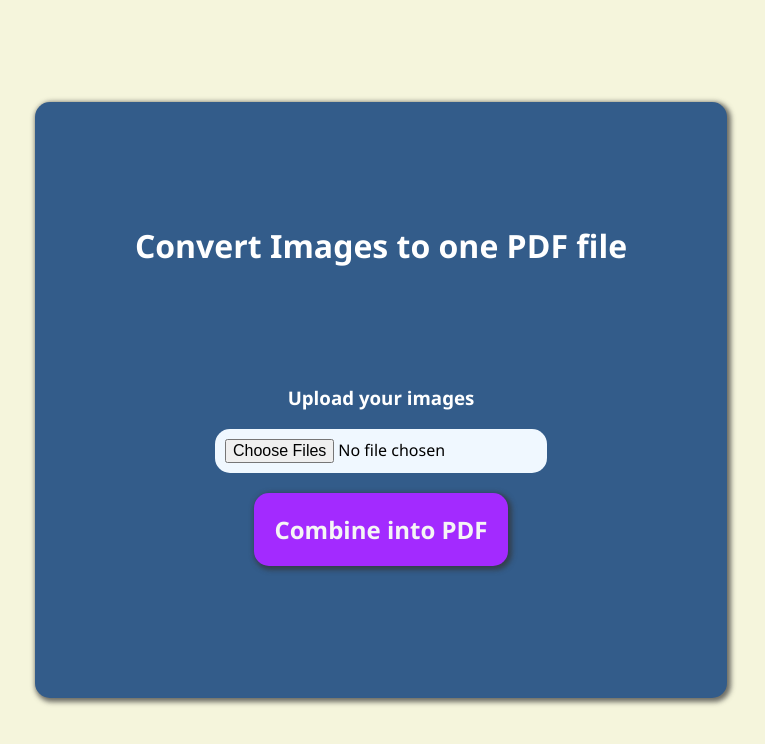
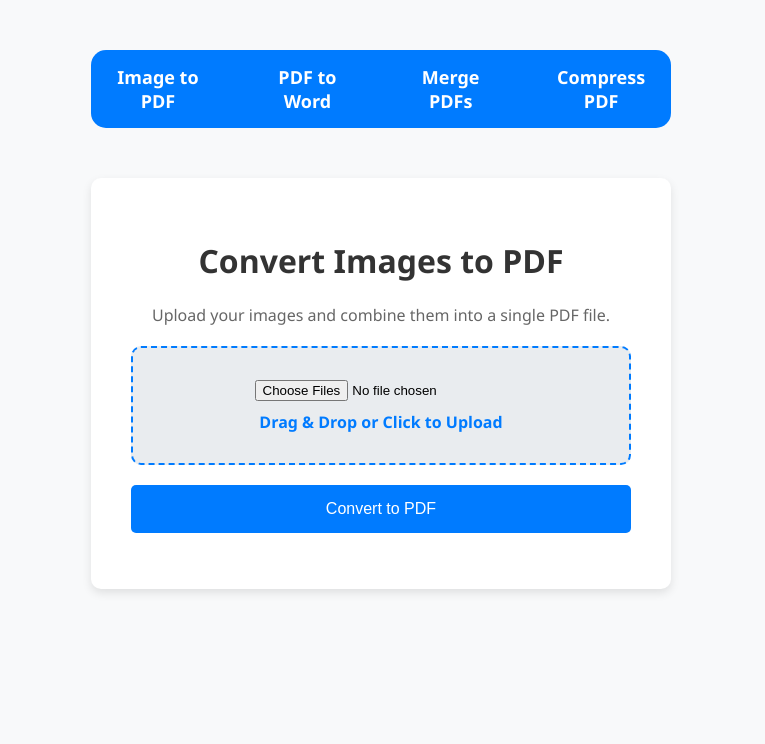
Before and after one commit to mohamedterbaoui/ImageToPDF, a plain HTML site: page index.html in a window 1280 px wide. Shown: the whole page, without its empty margins (259-1024 px from the left). Drawn offline with Linux system fonts and the light colour scheme.

Commit message:
added 4 tabs for the tools

```diff
--- a/frontend/script.js
+++ b/frontend/script.js
@@ -1,10 +1,28 @@
+document.addEventListener("DOMContentLoaded", () => {
+  const navLinks = document.querySelectorAll(".nav-link");
+  const sections = document.querySelectorAll(".container");
+
+  navLinks.forEach((link) => {
+    link.addEventListener("click", (e) => {
+      e.preventDefault();
+
+      // Hide all sections
+      sections.forEach((section) => (section.style.display = "none"));
+
+      // Show the clicked section
+      const targetId = e.target.getAttribute("data-target");
+      document.getElementById(targetId).style.display = "block";
+    });
+  });
+});
+
 // getting the upload button
-const uploadBtn = document.querySelector('#uploadBtn');
+const uploadBtn = document.querySelector("#uploadBtn");
 
 // Adding the onClick function for the upload button
 
-uploadBtn.addEventListener('click', async () => {
-    const input = document.querySelector('#imageInput');
+uploadBtn.addEventListener("click", async () => {
+  const input = document.querySelector("#imageInput");
   const files = input.files;
 
   if (files.length === 0) {
@@ -15,20 +33,23 @@ uploadBtn.addEventListener('click', async () => {
   // Creating a FormData Objet and adding the images to it, to send it in a
   // HTTP request
   const formData = new FormData();
-    for (let i = 0; i < files.length; i++){
+  for (let i = 0; i < files.length; i++) {
     console.log(i);
     formData.append("images", files[i]);
   }
 
-    const progressMessage = document.querySelector('#message');
+  const progressMessage = document.querySelector("#message");
   progressMessage.textContent = "Uploading...";
 
   try {
     // Sending the files to the backend
-        const response = await fetch('https://imagetopdf-3nph.onrender.com/upload', {
-            method: 'POST',
-            body: formData
-        });
+    const response = await fetch(
+      "https://imagetopdf-3nph.onrender.com/upload",
+      {
+        method: "POST",
+        body: formData,
+      }
+    );
 
     // Handling the backend's response
     const data = await response.json();
@@ -36,15 +57,14 @@ uploadBtn.addEventListener('click', async () => {
     if (response.ok) {
       progressMessage.textContent = "Download your PDF at this link:";
 
-            const divBlock = document.querySelector('.container');
-            const link = document.createElement('a');
+      const divBlock = document.querySelector(".container");
+      const link = document.createElement("a");
 
       link.href = `${data.pdf_url}`;
       link.target = "_blank";
       link.textContent = "Click Here";
 
       divBlock.appendChild(link);
-
     } else {
       progressMessage.textContent = "Error: " + data.error;
     }
--- a/frontend/styles.css
+++ b/frontend/styles.css
@@ -1,59 +1,109 @@
-html {
-    height: 100%;
-    display: grid;
-    place-items: center;
-    margin: 0;
+body {
+  font-family: "Segoe UI", Tahoma, Geneva, Verdana, sans-serif;
+  margin: 0;
+  padding: 0;
+  background-color: #f8f9fa;
+  display: flex;
+  flex-direction: column;
+  align-items: center;
+  min-height: 100vh;
 }
 
-body {
-    font-family: 'Segoe UI', Tahoma, Geneva, Verdana, sans-serif;
-    font-size: 16px;
-    background-color: beige;
+.navbar {
+  max-width: 580px;
+  margin-top: 50px;
+  border-radius: 15px;
+  background-color: #007bff;
+  text-align: center;
+  color: white;
+  font-size: 18px;
+  font-weight: bold;
+  display: flex;
+  justify-content: center;
+  gap: 20px;
+  flex-wrap: nowrap;
+}
 
+.navbar a {
+  color: white;
+  text-decoration: none;
+  padding: 15px 15px;
+  border-radius: 5px;
+  transition: background 0.3s;
+}
+
+.navbar a:hover {
+  background-color: #0056b3;
+  border-radius: 15px;
 }
 
 .container {
-    border-radius: 15px;
-    background-color: #335c8a;
-    padding: 100px;
-    display: flex;
-    flex-direction: column;
-    justify-content: center;
-    align-items: center;
-    box-shadow: 2px 2px 5px 2px rgba(51, 51, 51, 0.7);
+  background: white;
+  padding: 40px;
+  border-radius: 10px;
+  box-shadow: 0px 4px 10px rgba(0, 0, 0, 0.1);
+  text-align: center;
+  max-width: 500px;
+  width: 90%;
+  margin-top: 50px;
 }
 
 h1 {
-    color: white;
-    font-weight: 700;
-    margin-bottom: 100px;
+  color: #333;
 }
 
-h3 {
-    color: white;
+.subtitle {
+  color: #666;
+  margin-bottom: 20px;
 }
 
-#imageInput {
-    all : unset;
-    background-color: aliceblue;
-    margin-bottom: 20px;
-    padding: 10px;
-    border-radius: 15px;
-    cursor: pointer;
+.upload-area {
+  border: 2px dashed #007bff;
+  padding: 30px;
+  border-radius: 10px;
+  background-color: #e9ecef;
+  cursor: pointer;
+}
+
+.upload-box {
+  display: block;
+  margin-top: 10px;
+  font-weight: bold;
+  color: #007bff;
 }
 
 #uploadBtn {
-    all :unset;
-    cursor: pointer;
-    padding: 20px;
-    border-radius: 15px;
-    background-color: #a32aff;
-    color: #F5F5F5;
-    font-weight: 900;
-    font-size: 1.5rem;
-    box-shadow: 2px 2px 5px 2px rgba(51, 51, 51, 0.7);
+  background-color: #007bff;
+  color: white;
+  border: none;
+  padding: 15px;
+  border-radius: 5px;
+  cursor: pointer;
+  font-size: 16px;
+  margin-top: 20px;
+  width: 100%;
 }
 
 #uploadBtn:hover {
-    background-color: #791ac2;
+  background-color: #0056b3;
 }
+
+@media (max-width: 600px) {
+  .navbar {
+    flex-direction: column;
+    align-items: center;
+  }
+
+  .container {
+    padding: 20px;
+  }
+
+  .upload-area {
+    padding: 20px;
+  }
+
+  #uploadBtn {
+    padding: 10px;
+    font-size: 14px;
+  }
+}
--- a/index.html
+++ b/index.html
@@ -1,17 +1,75 @@
 <!DOCTYPE html>
 <html lang="en">
   <head>
-        <meta charset="UTF-8">
-        <meta name="viewport" content="width=device-width, initial-scale=1.0">
+    <meta charset="UTF-8" />
+    <meta name="viewport" content="width=device-width, initial-scale=1.0" />
     <title>Image to PDF</title>
-        <link rel="stylesheet" href="frontend/styles.css">
+    <link rel="stylesheet" href="frontend/styles.css" />
   </head>
   <body>
-        <div class="container">
-            <h1>Convert Images to one PDF file</h1>
-            <h3>Upload your images</h3>
-            <input type="file" id="imageInput" multiple accept="image/*">
-            <button id="uploadBtn">Combine into PDF</button>
+    <div class="navbar">
+      <a href="#" class="nav-link" data-target="imageToPdf">Image to PDF</a>
+      <a href="#" class="nav-link" data-target="pdfToWord">PDF to Word</a>
+      <a href="#" class="nav-link" data-target="mergePdfs">Merge PDFs</a>
+      <a href="#" class="nav-link" data-target="compressPdf">Compress PDF</a>
+    </div>
+    <div class="container" id="imageToPdf">
+      <h1>Convert Images to PDF</h1>
+      <p class="subtitle">
+        Upload your images and combine them into a single PDF file.
+      </p>
+      <div class="upload-area" id="uploadArea">
+        <input type="file" id="imageInput" multiple accept="image/*" />
+        <label for="imageInput" class="upload-box"
+          >Drag & Drop or Click to Upload</label
+        >
+      </div>
+      <button id="uploadBtn">Convert to PDF</button>
+      <p id="message"></p>
+    </div>
+
+    <div class="container" id="pdfToWord" style="display: none">
+      <h1>Convert PDF to Word</h1>
+      <p class="subtitle">
+        Upload your PDF file and convert it into a single Word file.
+      </p>
+      <div class="upload-area" id="uploadArea">
+        <input type="file" id="imageInput" multiple accept="image/*" />
+        <label for="imageInput" class="upload-box"
+          >Drag & Drop or Click to Upload</label
+        >
+      </div>
+      <button id="uploadBtn">Convert to Word</button>
+      <p id="message"></p>
+    </div>
+
+    <div class="container" id="mergePdfs" style="display: none">
+      <h1>Merge PDFs into one PDF</h1>
+      <p class="subtitle">
+        Upload your PDFs and combine them into a single PDF file.
+      </p>
+      <div class="upload-area" id="uploadArea">
+        <input type="file" id="imageInput" multiple accept="image/*" />
+        <label for="imageInput" class="upload-box"
+          >Drag & Drop or Click to Upload</label
+        >
+      </div>
+      <button id="uploadBtn">Merge PDFs</button>
+      <p id="message"></p>
+    </div>
+
+    <div class="container" id="compressPdf" style="display: none">
+      <h1>Compress PDF into smaller size</h1>
+      <p class="subtitle">
+        Upload your PDF and compress it into a smaller PDF file.
+      </p>
+      <div class="upload-area" id="uploadArea">
+        <input type="file" id="imageInput" multiple accept="image/*" />
+        <label for="imageInput" class="upload-box"
+          >Drag & Drop or Click to Upload</label
+        >
+      </div>
+      <button id="uploadBtn">Compress PDF</button>
       <p id="message"></p>
     </div>
     <script src="frontend/script.js"></script>
```
Also changed, not shown: frontend/index.html (deleted, +0 -19 lines), images/1.jpg (added), images/2.jpg (added), images/3.jpg (added), images/download.png (added). Lines whose indentation alone changed are shown as unchanged.
